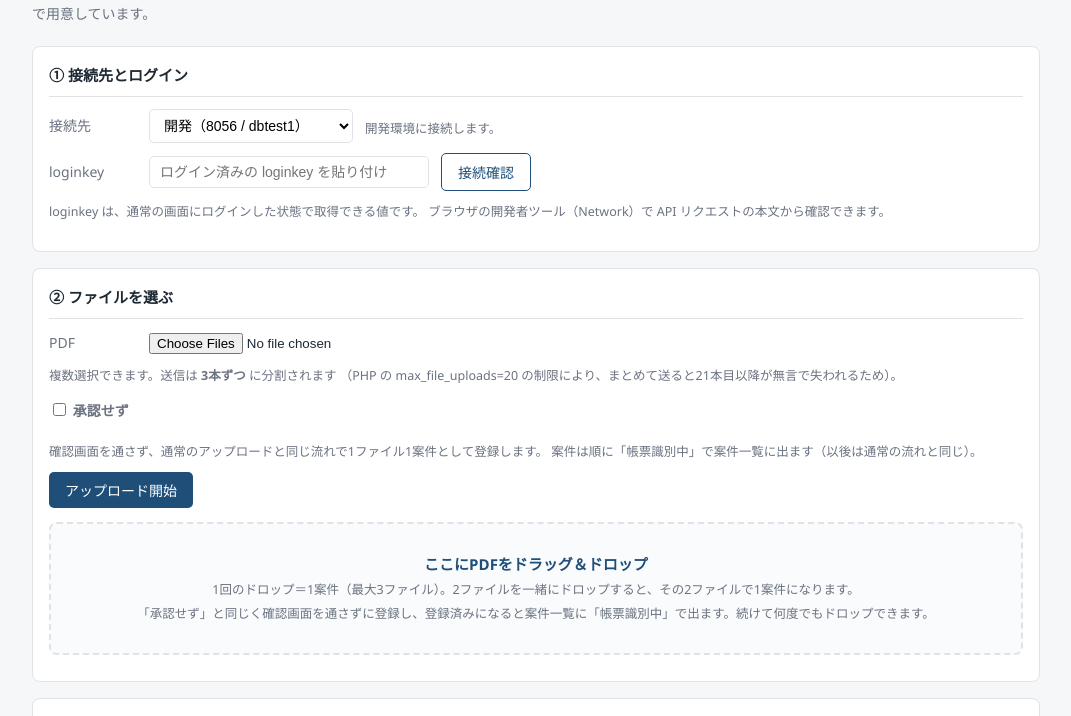
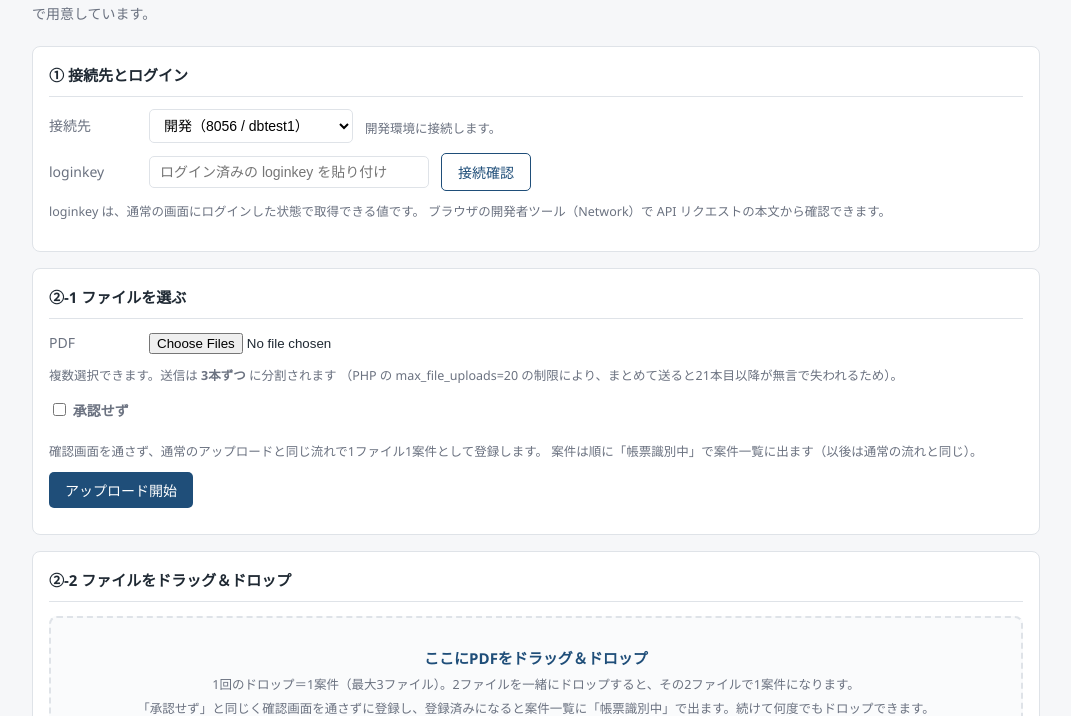
Before and after one commit to isplitbase/ana, a plain HTML site: page manyup/index.html in a window 1280 px wide. Shown: the part 84-800 px from the top of the page, without its empty margins (104-1175 px from the left). Drawn offline with Linux system fonts and the light colour scheme.

Commit message:
chore: テスト画面の見出しを「②-1 ファイルを選ぶ」「②-2 ファイルをドラッグ＆ドロップ」に分ける
ドロップ枠を別の欄にした。②-1 の「承認せず」のチェックはドロップには
関係しない（ドロップは常に承認せず）ため、欄を分けて見分けやすくした。

Co-Authored-By: Claude Opus 5.5 <noreply@anthropic.com>

```diff
--- a/manyup/index.html
+++ b/manyup/index.html
@@ -85,9 +85,9 @@
     </p>
   </div>
 
-  <!-- ② ファイル選択 -->
+  <!-- ②-1 ファイル選択 -->
   <div class="panel">
-    <h2>② ファイルを選ぶ</h2>
+    <h2>②-1 ファイルを選ぶ</h2>
     <div class="row">
       <label for="files">PDF</label>
       <input type="file" id="files" accept="application/pdf" multiple>
@@ -105,7 +105,11 @@
       <button id="btnStart">アップロード開始</button>
       <span id="fileCount" class="hint"></span>
     </div>
+  </div>
 
+  <!-- ②-2 ドラッグ＆ドロップ -->
+  <div class="panel">
+    <h2>②-2 ファイルをドラッグ＆ドロップ</h2>
     <div class="dropzone" id="dropZone">
       <b>ここにPDFをドラッグ＆ドロップ</b><br>
       <span class="hint">1回のドロップ＝1案件（最大3ファイル）。2ファイルを一緒にドロップすると、その2ファイルで1案件になります。<br>
```
